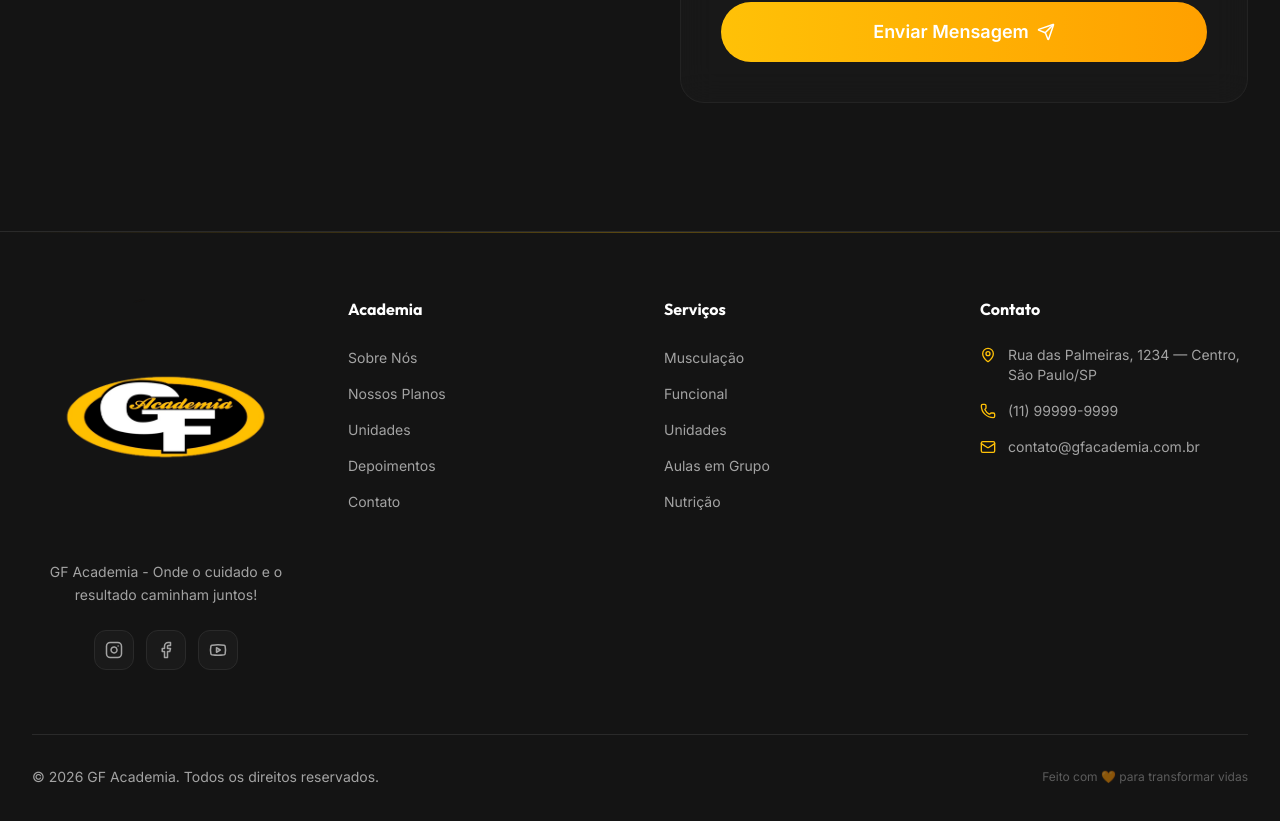
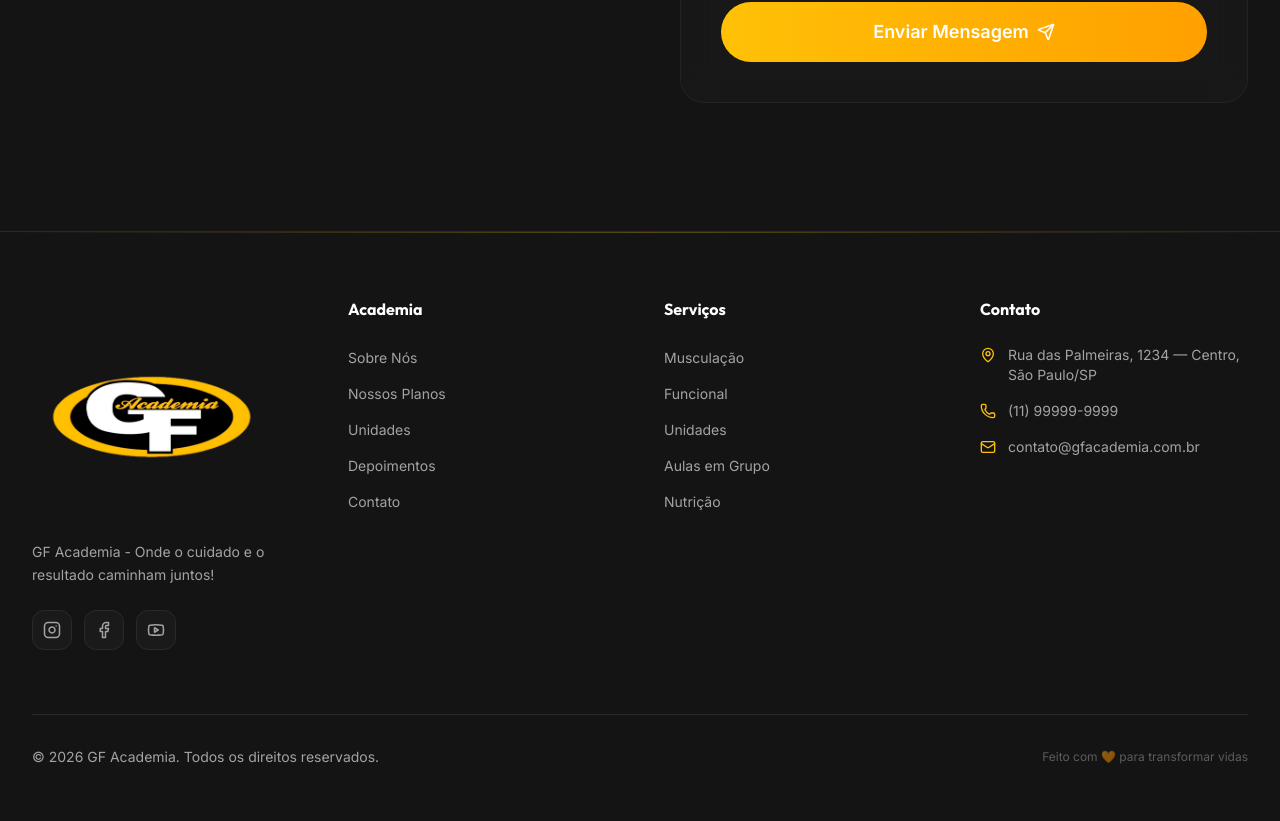
Before and after one commit to mktdigitalandersonmoraes/gf-academia, a React (Vite) app: page / in a window 1280 px wide. Shown: the part 7544-8365 px from the top of the page. Built offline with nearby package versions, Linux system fonts and the light colour scheme.

Commit message:
style: alinhar logo do footer à esquerda e aproximar texto

```diff
--- a/src/components/Footer.tsx
+++ b/src/components/Footer.tsx
@@ -52,8 +52,8 @@ export default function Footer() {
         {/* Grid principal */}
         <div className="grid md:grid-cols-2 lg:grid-cols-4 gap-12 mb-16">
           {/* Logo e descrição */}
-          <div className="lg:col-span-1 flex flex-col items-center text-center">
-            <a href="#inicio" className="flex items-center justify-center mb-6 group">
+          <div className="lg:col-span-1 flex flex-col items-start text-left">
+            <a href="#inicio" className="flex items-center justify-start mb-1 group">
               <img
                 src="/images/logo.png"
                 alt="GF Academia"
```
